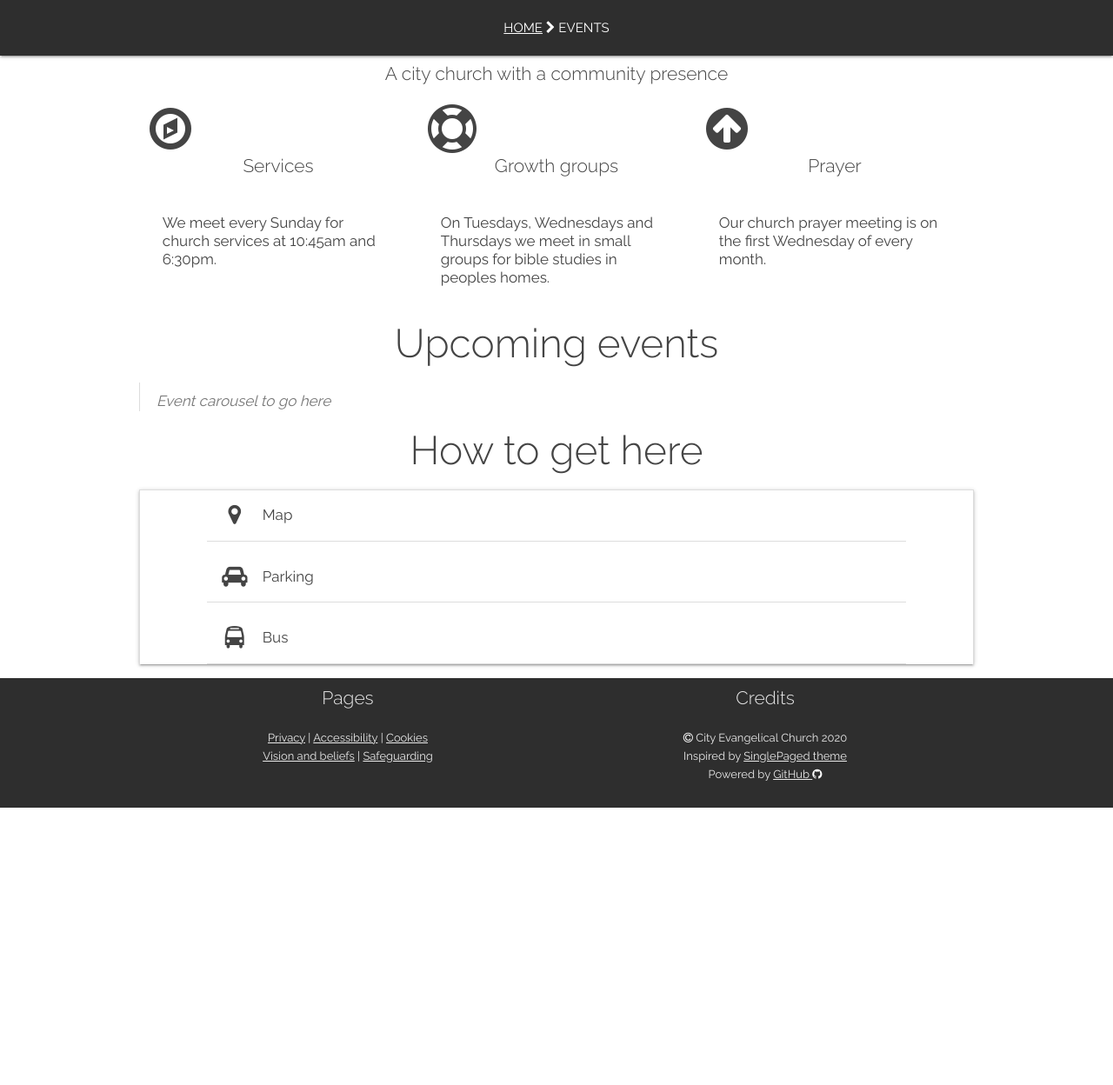
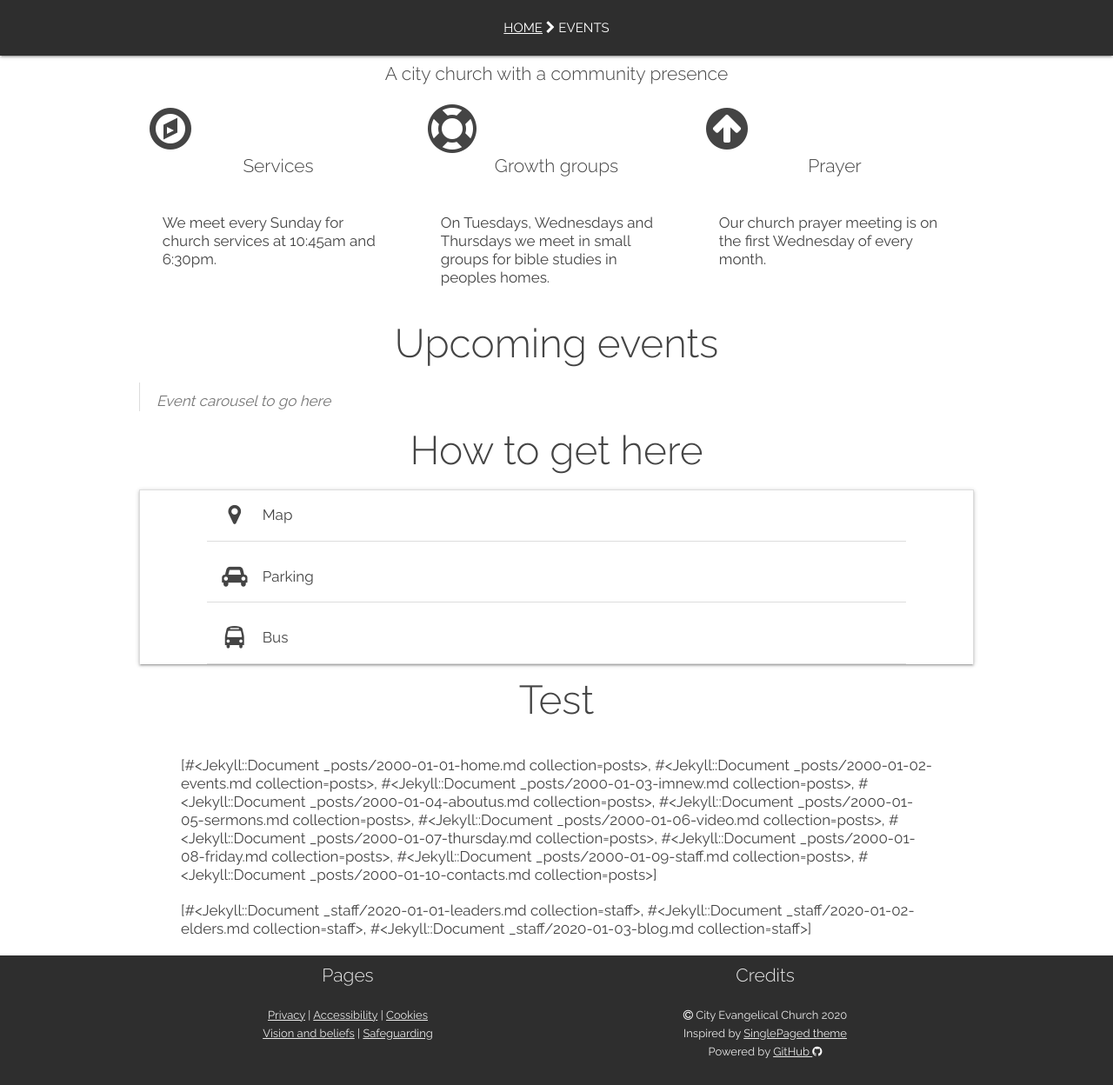
Before and after one commit to woodcock3/citychurch, a Jekyll site: the page built from _posts/2000-01-02-events.md, in a window 1280 px wide and 1248 px high. Shown: the whole window at 87% size. Built offline with Jekyll 4.4.1, drawn with Linux system fonts in a browser that asks for light colours; our own code applies the rules of GitHub Pages for plain Markdown files.

Commit message:
Update 2000-01-02-events.md

```diff
--- a/_posts/2000-01-02-events.md
+++ b/_posts/2000-01-02-events.md
@@ -51,3 +51,11 @@ Event carousel to go here
     <div class="collapsible-body"><span style="color:white">Get off the number 10 bus between Headingley and Beeston at the traffic lights on Beeston Road. Then walk for 2 minutes down Cemetery Road to the church.</span></div>
   </li>
 </ul>
+
+# Test
+
+
+
+{% for my_collections in site.collections %}
+  {{ my_collections }}
+{% endfor %}
```
